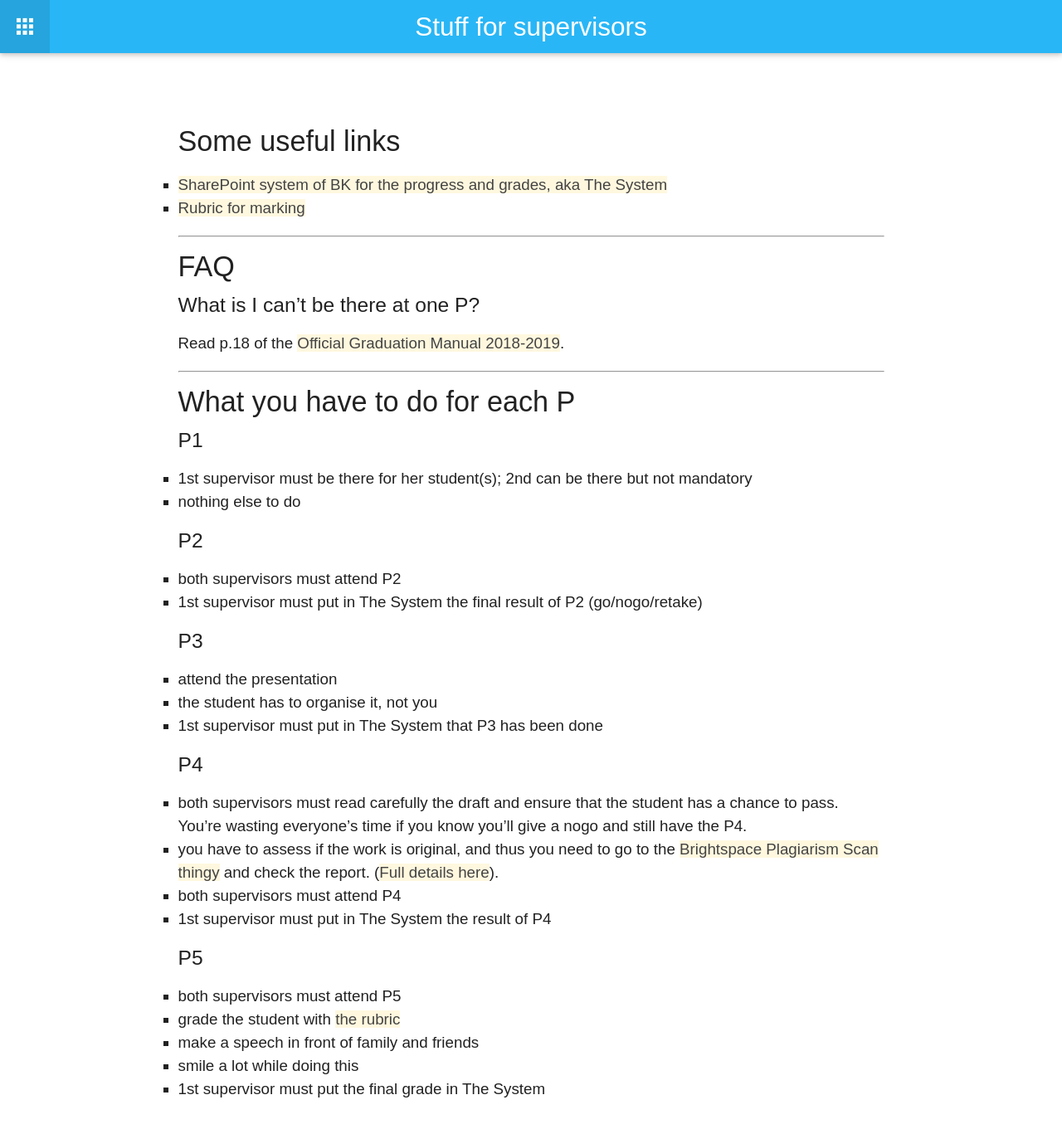
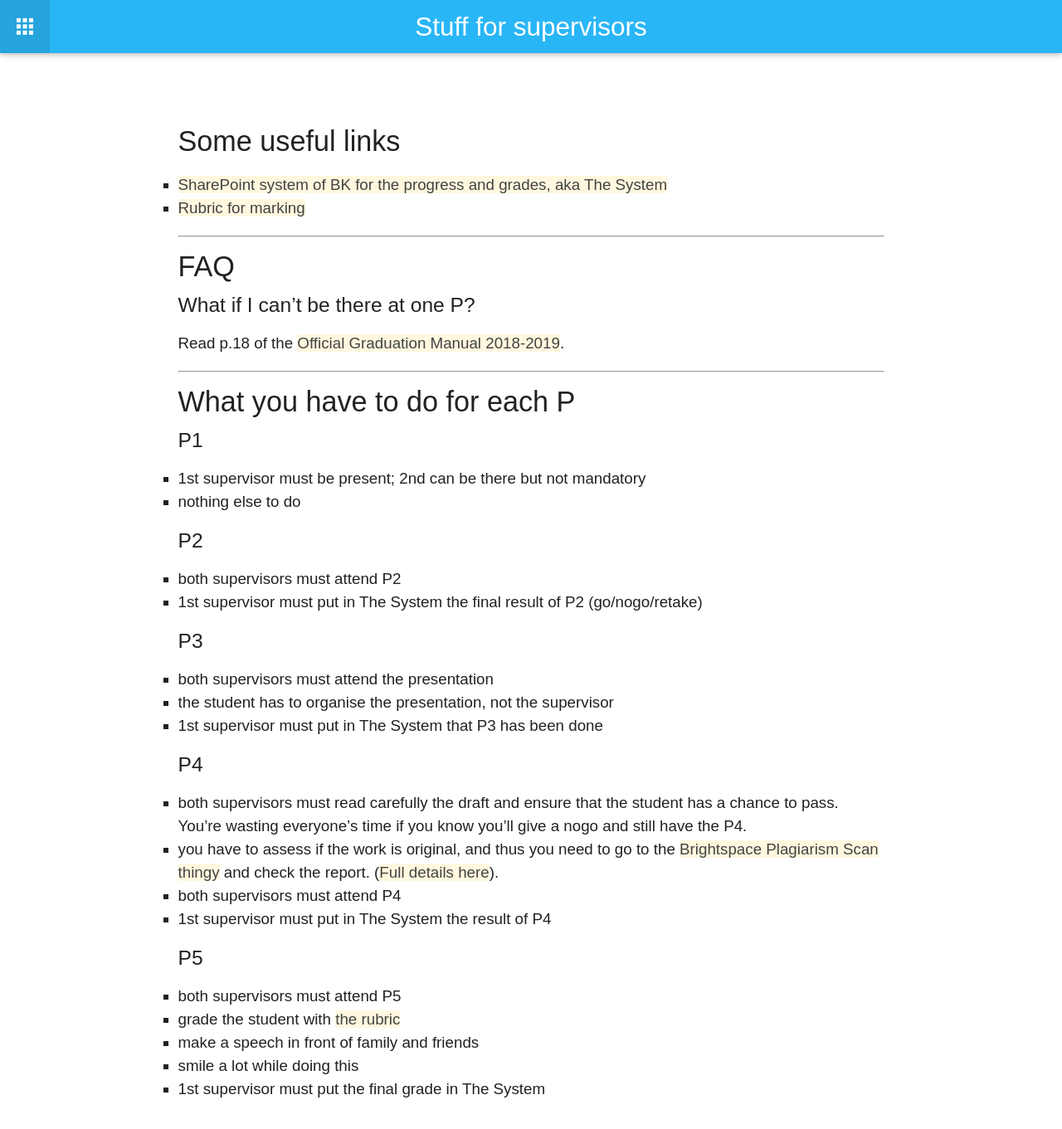
Before and after one commit to tudelft3d/geo2020, a Jekyll site: the page built from supervisors/index.md, in a window 1280 px wide. Shown: the whole page at 83% size. Built offline with Jekyll 4.4.1, drawn with Linux system fonts in a browser that asks for light colours; nearby versions of some CDN libraries.

Commit message:
some typos fixed

```diff
--- a/supervisors/index.md
+++ b/supervisors/index.md
@@ -15,7 +15,7 @@ redirect_from:
 
 #### FAQ
 
-##### What is I can't be there at one P?
+##### What if I can't be there at one P?
 Read p.18 of the [Official Graduation Manual 2018-2019](../rules/GraduationManualGeomatics2018-2019.pdf).
 
 - - -
@@ -24,7 +24,7 @@ Read p.18 of the [Official Graduation Manual 2018-2019](../rules/GraduationManua
 
 ##### P1
 
-  - 1st supervisor must be there for her student(s); 2nd can be there but not mandatory
+  - 1st supervisor must be present; 2nd can be there but not mandatory
   - nothing else to do
 
 ##### P2
@@ -34,8 +34,8 @@ Read p.18 of the [Official Graduation Manual 2018-2019](../rules/GraduationManua
 
 ##### P3
 
-  - attend the presentation
-  - the student has to organise it, not you
+  - both supervisors must attend the presentation
+  - the student has to organise the presentation, not the supervisor
   - 1st supervisor must put in The System that P3 has been done
 
 ##### P4
```
Also changed, not shown: rules/index.md (+1 -0 lines).
